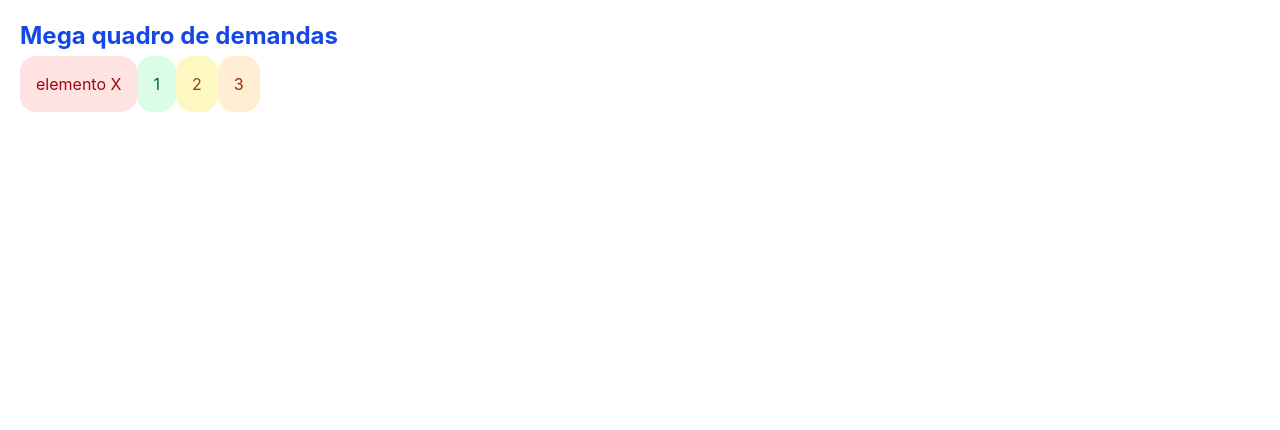
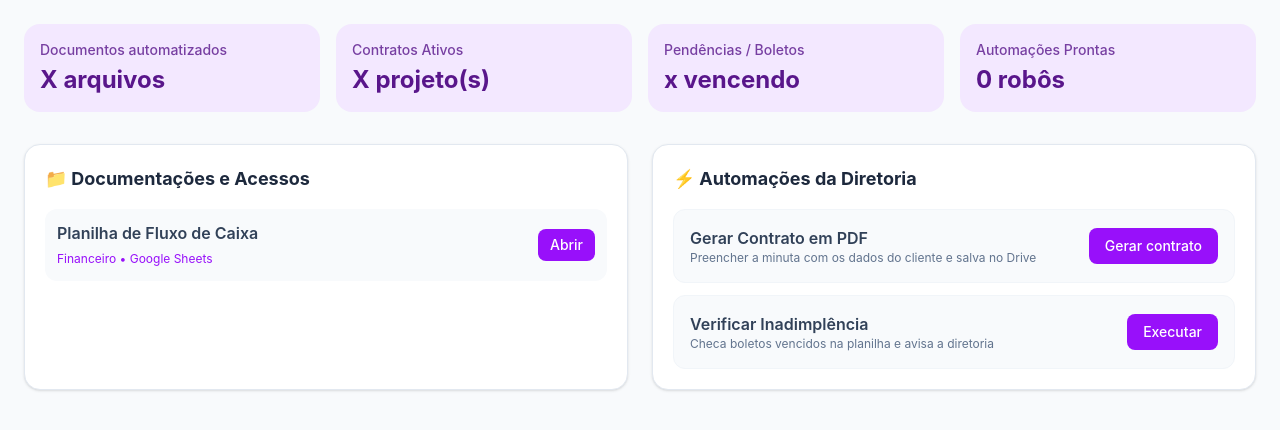
Before and after one commit to victorfongaro/portal-juridico-financeiro, a React (Vite) app in the folder portal-adm/: page / in a window 1280 px wide. Shown: the top 430 px of the page. Built offline with nearby package versions, Linux system fonts and the light colour scheme.

Commit message:
estruturação(git_hub_pages)

```diff
--- a/portal-adm/src/App.tsx
+++ b/portal-adm/src/App.tsx
@@ -1,17 +1,104 @@
-function App(){
+function App() {
+    const linkJuridico = import.meta.env.VITE_LINK_JURIDICO || "#"
+    const linkFinanceiro = import.meta.env.VITE_LINK_FINANCEIRO || "#"
   return (
-  <main className="p-5">
-      <h1 className="text-2xl font-bold text-blue-700">Mega quadro de demandas</h1>
-      <div className="mt-1 flex flex-col md:flex-row">
-      <p className="text-red-800 bg-red-100 p-4 rounded-2xl">elemento X</p>
-      <p className="text-green-800 bg-green-100 p-4 rounded-2xl">1</p>
-      <p className="text-yellow-800 bg-yellow-100 p-4 rounded-2xl">2</p>
-      <p className="text-orange-800 bg-orange-100 p-4 rounded-2xl">3</p>
+    <main className="min-h-screen bg-slate-50 p-6 text-slate-800">
+
+      {/* 1. CABEÇALHO DO PAINEL */}
+
+
+      {/* 2. QUADRO DE RESUMO (Mesma lógica do seu exemplo, mas com 'gap-4' para dar espaço) */}
+      <section className="mb-8 flex flex-col gap-4 md:flex-row">
+        <div className="flex-1 rounded-2xl bg-purple-100 p-4 text-purple-900">
+          <p className="text-sm font-medium opacity-80">Documentos automatizados</p>
+          <p className="mt-1 text-2xl font-bold">X arquivos</p>
+        </div>
+
+        <div className="flex-1 rounded-2xl bg-purple-100 p-4 text-purple-900">
+          <p className="text-sm font-medium opacity-80">Contratos Ativos</p>
+          <p className="mt-1 text-2xl font-bold">X projeto(s)</p>
+        </div>
+
+        <div className="flex-1 rounded-2xl bg-purple-100 p-4 text-purple-900">
+          <p className="text-sm font-medium opacity-80">Pendências / Boletos</p>
+          <p className="mt-1 text-2xl font-bold">x vencendo</p>
+        </div>
+
+        <div className="flex-1 rounded-2xl bg-purple-100 p-4 text-purple-900">
+          <p className="text-sm font-medium opacity-80">Automações Prontas</p>
+          <p className="mt-1 text-2xl font-bold">0 robôs</p>
+        </div>
+      </section>
+
+      {/* 3. ÁREA PRINCIPAL: 2 COLUNAS (Esquerda: Documentos | Direita: Automações) */}
+      <div className="flex flex-col gap-6 md:flex-row">
+
+        {/* COLUNA 1: CENTRAL DE DOCUMENTAÇÕES */}
+        <section className="flex-1 rounded-2xl border border-slate-200 bg-white p-5 shadow-sm">
+          <h2 className="mb-4 text-lg font-bold text-slate-800">
+            📁 Documentações e Acessos
+          </h2>
+
+          <div className="flex flex-col gap-3">
+
+
+            {/* Item de Documento 3 */}
+            <div className="flex items-center justify-between rounded-xl bg-slate-50 p-3 hover:bg-slate-100">
+              <div>
+                <p className="font-semibold text-slate-700">Planilha de Fluxo de Caixa</p>
+                <span className="text-xs text-purple-600">Financeiro • Google Sheets</span>
+              </div>
+              <a
+                href="#"
+                className="rounded-lg bg-purple-600 px-3 py-1.5 text-sm font-medium text-white hover:bg-purple-700"
+              >
+                Abrir
+              </a>
+            </div>
+          </div>
+        </section>
+
+        {/* COLUNA 2: GATILHOS DE AUTOMAÇÃO */}
+        <section className="flex-1 rounded-2xl border border-slate-200 bg-white p-5 shadow-sm">
+          <h2 className="mb-4 text-lg font-bold text-slate-800">
+            ⚡ Automações da Diretoria
+          </h2>
+
+          <div className="flex flex-col gap-3">
+            {/* Card de Automação 1 */}
+            <div className="flex flex-col justify-between gap-3 rounded-xl border border-slate-100 bg-slate-50 p-4 sm:flex-row sm:items-center">
+              <div>
+                <p className="font-semibold text-slate-700">Gerar Contrato em PDF</p>
+                <p className="text-xs text-slate-500">
+                  Preencher a minuta com os dados do cliente e salva no Drive
+                </p>
+              </div>
+              <div className="cursor-pointer rounded-lg bg-purple-600 px-4 py-2 text-sm font-medium text-white hover:bg-purple-700">
+                Gerar contrato
+              </div>
+            </div>
+
+            {/* Card de Automação 2 */}
+            <div className="flex flex-col justify-between gap-3 rounded-xl border border-slate-100 bg-slate-50 p-4 sm:flex-row sm:items-center">
+              <div>
+                <p className="font-semibold text-slate-700">Verificar Inadimplência</p>
+                <p className="text-xs text-slate-500">
+                  Checa boletos vencidos na planilha e avisa a diretoria
+                </p>
+              </div>
+              <button
+                onClick={() => alert("Futuro gatilho: Verificar Boletos")}
+                className="cursor-pointer rounded-lg bg-purple-600 px-4 py-2 text-sm font-medium text-white hover:bg-purple-700"
+              >
+                Executar
+              </button>
+            </div>
+          </div>
+        </section>
+
       </div>
-  </main>
+    </main>
   )
 }
 
-
-
 export default App
--- /dev/null
+++ b/portal-adm/src/components/Header.tsx
@@ -0,0 +1,14 @@
+
+function Header (){
+    return (
+        <header className="mb-6 flex flex-col justify-between gap-4 border-b border-slate-200 pb-4 md:flex-row md:items-center">
+            <h1 className="text-2xl font-bold text-purple-700">
+                Painel Jurídico-Financeiro
+            </h1>
+            <p className="text-sm text-slate-500">
+                Central de documentações, acessos e automações da diretoria
+            </p>
+
+      </header>
+    )
+}
--- a/portal-adm/vite.config.ts
+++ b/portal-adm/vite.config.ts
@@ -4,5 +4,9 @@ import tailwindcss from '@tailwindcss/vite'
 
 // https://vite.dev/config/
 export default defineConfig({
-  plugins: [react()],
+  plugins: [
+    tailwindcss(),
+    react()
+  ],
+  base: '/portal-juridico-financeiro/'
 })
```
Also changed, not shown: package.json (added, +12 -0 lines), 2 other files (tests, documents, lock files or other folders).
